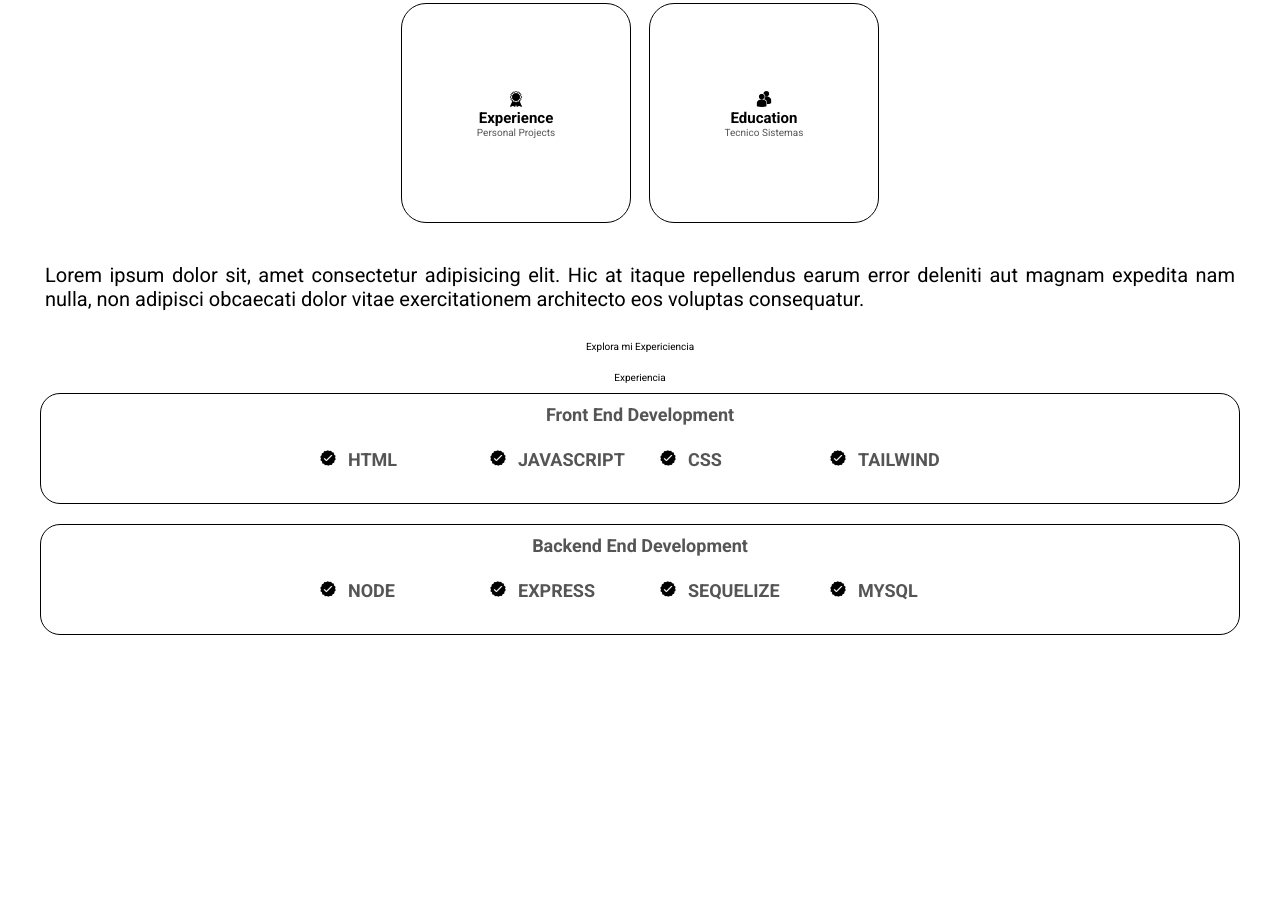
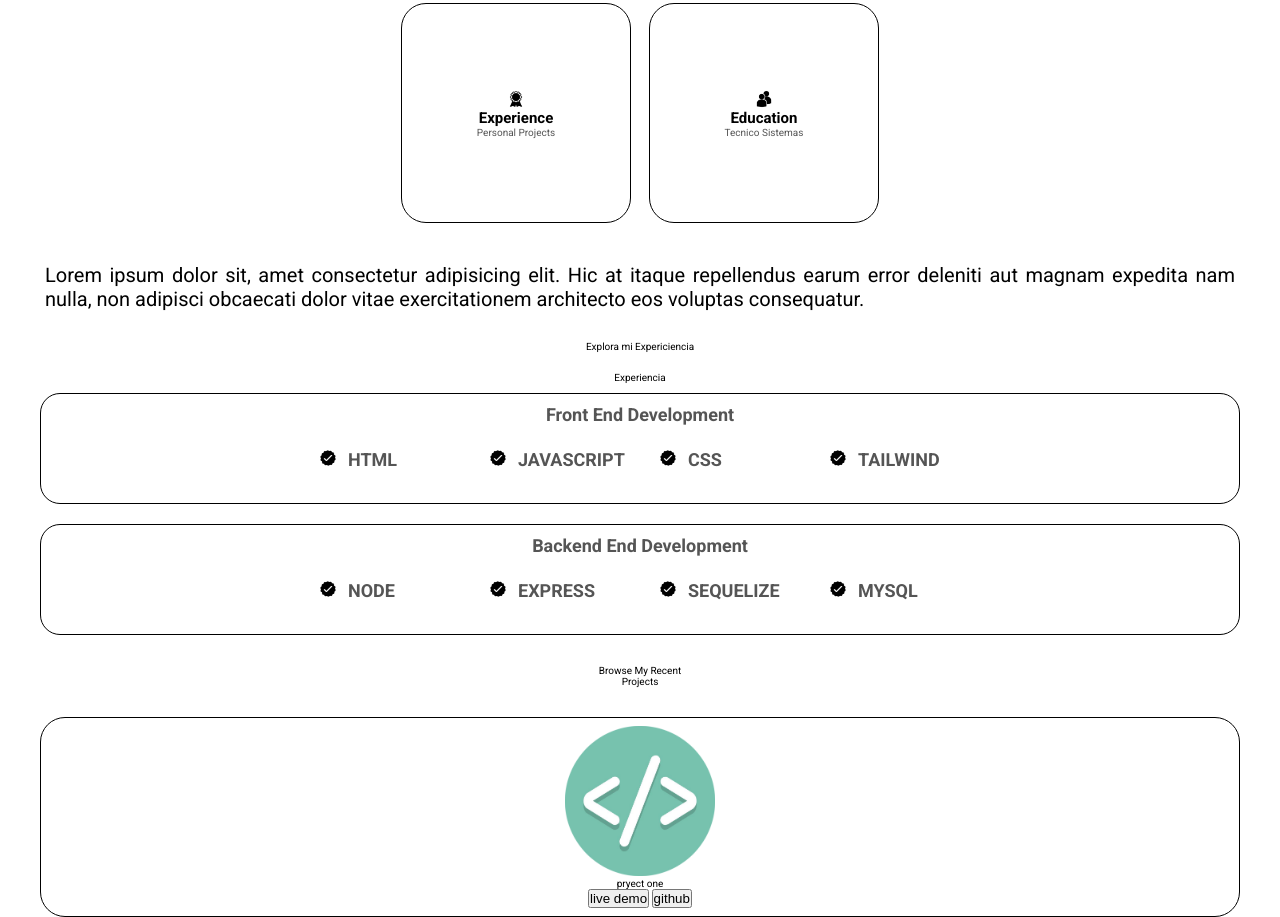
Before and after one commit to AlvarezEric1999/Portfolio, a plain HTML site: page index.html in a window 1280 px wide. Shown: the part 915-1832 px from the top of the page. Before the commit the page ends 1570 px from the top, so only its background shows below. Drawn offline with nearby package versions, Linux system fonts and the light colour scheme; files whose address does not match are found by name.

Commit message:
se agrego la seccion proyectos

```diff
--- a/index.html
+++ b/index.html
@@ -167,6 +167,36 @@
     </section>
 
 
+    <section class="proyects-container">
+        <p>Browse My Recent</p>
+        <p>Projects</p>
+
+        <div class="proyects-items">
+
+
+            <div class="proyect-item">
+
+                <img src="./images/image.png" alt="">
+                <p>pryect one</p>
+
+                <div>
+
+                    <button>live demo</button>
+                    <button>github</button>
+
+                </div>
+
+            </div>
+
+
+
+        </div>
+
+
+
+    </section>
+
+
 </main>
 
 </body>
--- a/styles.css
+++ b/styles.css
@@ -302,3 +302,25 @@ header{
     font-size: 1.8rem;
     font-weight: 700;
 }
+
+.proyects-container{
+    margin: 0 4rem ;
+    margin-top: 30px;
+}
+.proyects-container {
+    text-align: center;
+}
+
+
+.proyects-items{
+    border: 1px solid black;
+    border-radius: 25px;
+    margin-top: 30px;
+    padding: 8px;
+}
+
+
+.proyect-item img {
+    width: 150px;
+    height: 150px;
+}
```
